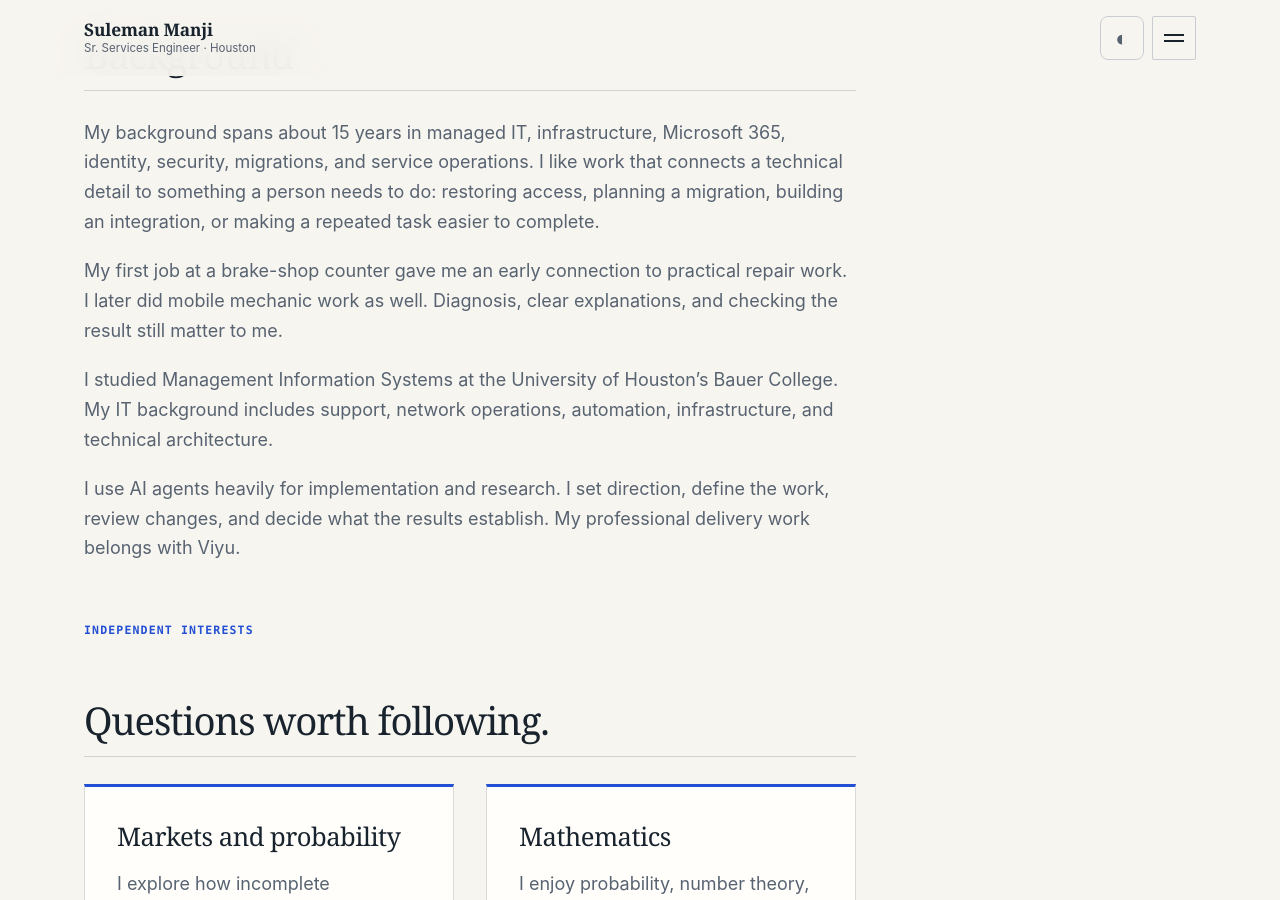
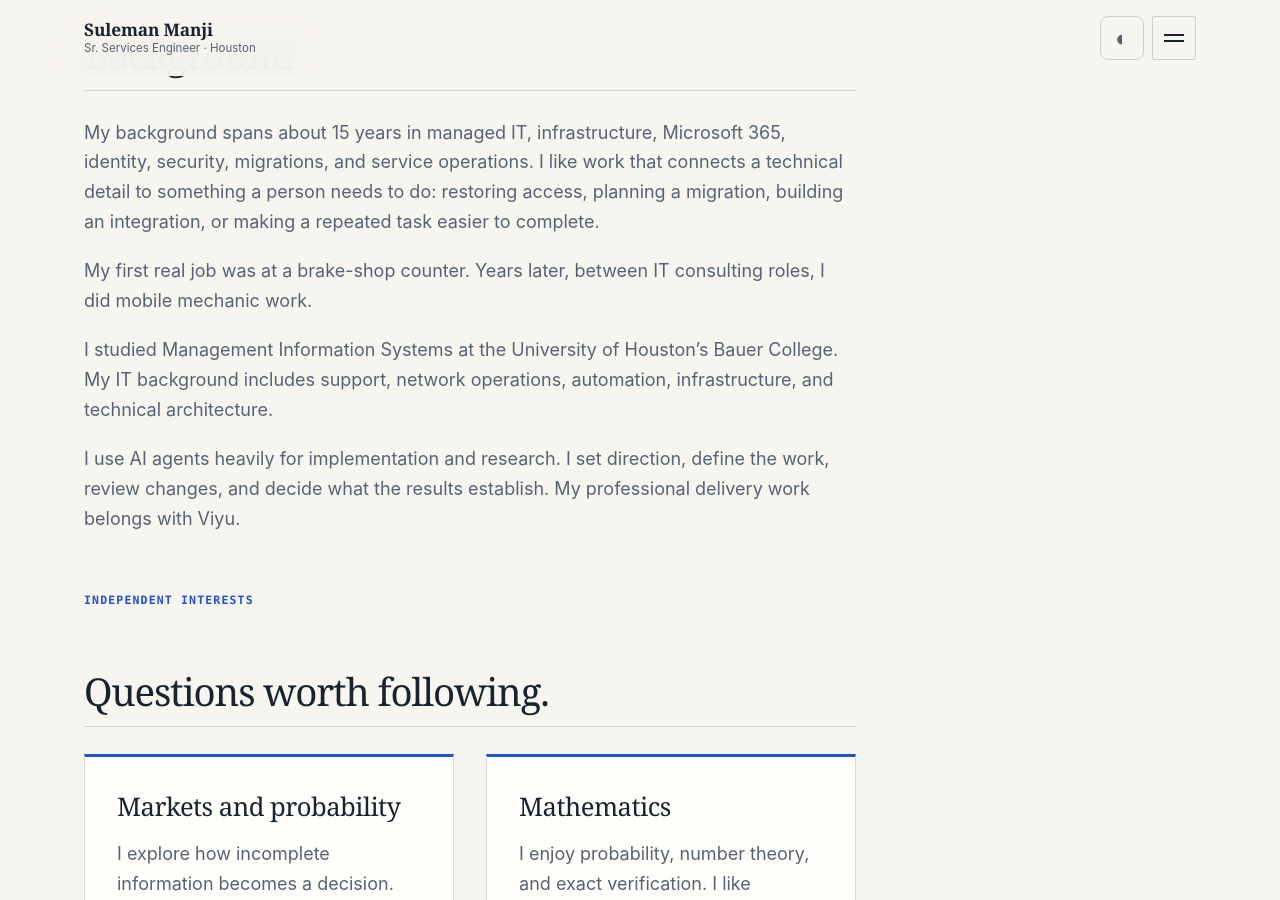
Before and after one commit to ssmanji89/sulemanji-port, a Jekyll site: the page built from about.md, in a window 1280 px wide and 900 px high, scrolled down 678 px. Built offline with Jekyll 4.4.1, drawn with Linux system fonts in a browser that asks for light colours.

```diff
--- a/about.md
+++ b/about.md
@@ -15,7 +15,7 @@ hero_lede: "I’m Suleman Manji. Most people call me sully. I’m based in Houst
 <section id="background" class="prose-block" aria-labelledby="background-title">
   <h2 id="background-title">Background</h2>
   <p>My background spans about 15 years in managed IT, infrastructure, Microsoft 365, identity, security, migrations, and service operations. I like work that connects a technical detail to something a person needs to do: restoring access, planning a migration, building an integration, or making a repeated task easier to complete.</p>
-  <p>My first job at a brake-shop counter gave me an early connection to practical repair work. I later did mobile mechanic work as well. Diagnosis, clear explanations, and checking the result still matter to me.</p>
+  <p>My first real job was at a brake-shop counter. Years later, between IT consulting roles, I did mobile mechanic work.</p>
   <p>I studied Management Information Systems at the University of Houston’s Bauer College. My IT background includes support, network operations, automation, infrastructure, and technical architecture.</p>
   <p>I use AI agents heavily for implementation and research. I set direction, define the work, review changes, and decide what the results establish. My professional delivery work belongs with Viyu.</p>
 </section>
```
